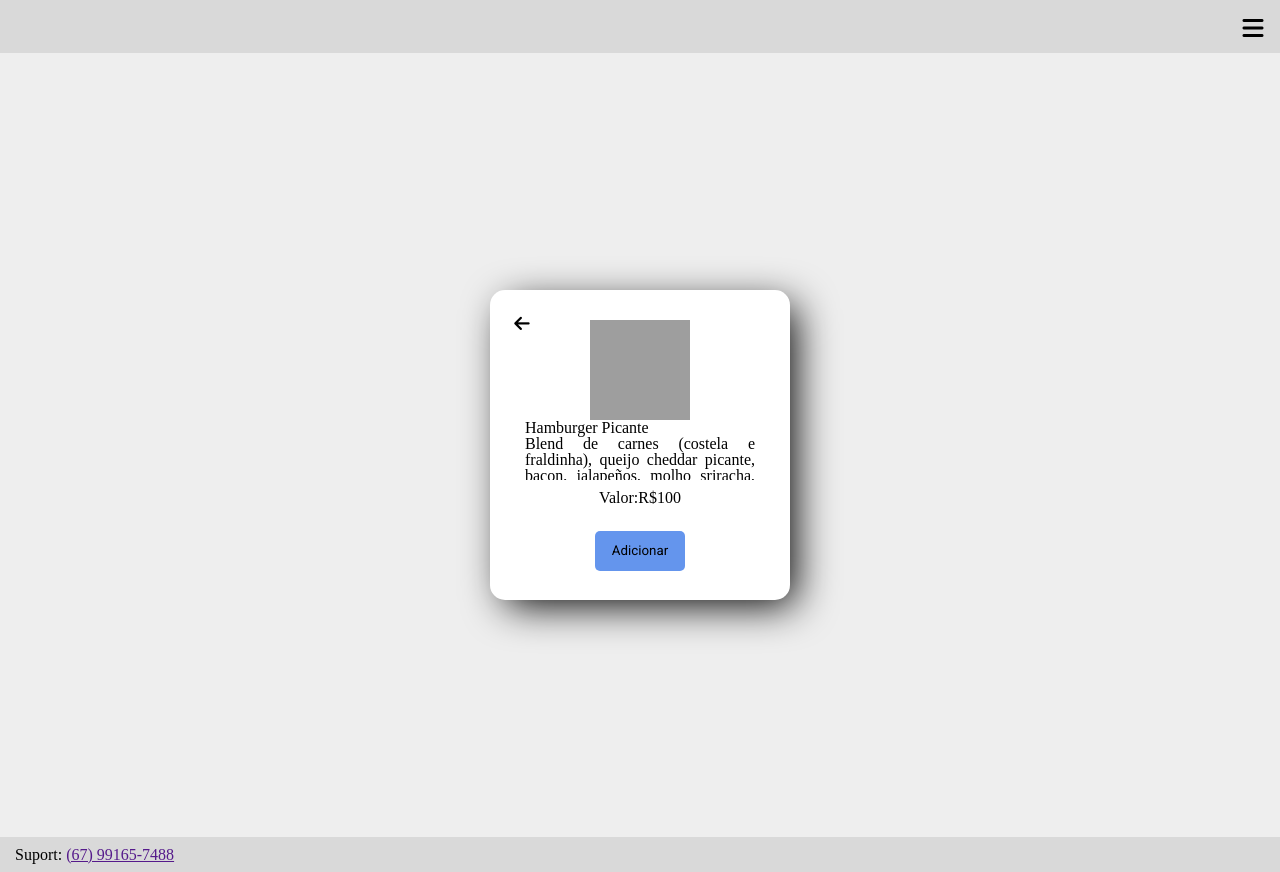
After one commit to AntonioV1ctor/QuickMenu, a PHP site: page /view/pages/user/food.php in a window 1280 px wide. The commit adds this page. Run offline with PHP 8.4, Linux system fonts and the light colour scheme; some libraries are stand-ins or nearby versions; grey boxes are pictures that could not be loaded.

Commit message:
Add choice area and other modifications.

```diff
--- /dev/null
+++ b/view/assets/css/pages/Food.css
@@ -0,0 +1,75 @@
+.food-option-conatiner{
+    width: 100%;
+    height: 98vh;
+    display: flex;
+    align-items: center;
+    justify-content: center;
+    background-color: var(--box-default-color);
+
+}
+
+.food-option-box{
+    width: 300px;
+    height: 310px;
+    background-color: #FFFFFF;
+    display: flex;
+    align-items: center;
+    justify-content: center;
+    border-radius: 15px;
+    box-shadow: 10px 10px 40px -5px;
+    position: relative;
+}
+
+.food-options-products-img{
+    height: 100px;
+    width: 100px;
+}
+
+.food-option-chosed{
+    display: flex;
+    justify-content: center;
+    align-items: center;
+    flex-direction: column;
+    gap: 25px;
+}
+
+#food-option-back-to-menu{
+    position: absolute;
+    top: 25px;
+    left: 25px;
+    scale: 110%;
+    cursor: pointer;
+}
+
+.food-option-align{
+    width: 100%;
+    display: flex;
+    align-items: center;
+    justify-content: center;
+    flex-direction: column;
+}
+
+.food-option-button-choice{
+    height: 40px;
+    width: 90px;
+    background-color: cornflowerblue;
+    transition: 0.5s;
+    border: none;
+    border-radius: 5px;
+
+}
+
+.food-option-button-choice:hover{
+    scale: 101%;
+    -webkit-box-shadow: 4px 5px 5px 0px rgba(0,0,0,0.46);
+    -moz-box-shadow: 4px 5px 5px 0px rgba(0,0,0,0.46);
+    box-shadow: 4px 5px 5px 0px rgba(0,0,0,0.46);
+}
+
+.food-option-ingredients-div{
+    overflow-y: scroll;
+    width: 230px;
+    height: 60px;
+    text-align: justify;
+    margin-bottom: 10px;
+}
--- a/view/assets/css/pages/Home.css
+++ b/view/assets/css/pages/Home.css
@@ -1,6 +1,6 @@
 .login-home-container{
     width: 100%;
-    height: 88vh;
+    height: 98vh;
     display: flex;
     align-items: center;
     justify-content: center;
--- a/view/assets/css/pages/Menu.css
+++ b/view/assets/css/pages/Menu.css
@@ -8,8 +8,9 @@
     justify-content: center;
     align-items: center;
     display: flex;
-    height: 88vh;
+    height: 98vh;
     width: 100%;
+    flex-direction: column;
 }
 
 .menu-options-box {
--- a/view/assets/css/pages/UserHome.css
+++ b/view/assets/css/pages/UserHome.css
@@ -5,11 +5,12 @@
 
 .user-home-container {
     width: 100%;
-    height: 88vh;
+    height: 98vh;
     display: flex;
     align-items: center;
     justify-content: center;
     background-color: var(--box-default-color);
+    flex-direction: column;
 }
 
 .user-home-box {
@@ -83,3 +84,31 @@
     z-index: 1;
     box-shadow: 1px 1px 5px black;
 }
+
+.user-home-restaurant-name{
+    font-family: "Roboto", sans-serif;
+    font-size: 25px;
+    margin-bottom: 5px;
+    color: #5a3434;
+}
+
+
+.user-home-restaurant-img{
+    width: 50px;
+    height: 50px;
+}
+
+.user-home-restaurant-logo-area{
+    display: flex;
+    align-items: center;
+    justify-content: center;
+    flex-direction: column;
+    width: 45%;
+    margin-bottom: 10px;
+}
+
+@media screen and (max-width:768px) {
+    .user-home-restaurant-logo-area{
+        width: 90%;
+    }
+}
--- a/view/assets/css/style.css
+++ b/view/assets/css/style.css
@@ -2,6 +2,7 @@
 @import url('pages/Adm.css');
 @import url('pages/Menu.css');
 @import url('pages/Home.css');
+@import url('pages/Food.css');
 @import url('pages/UserHome.css');
 @import url('pages/ChiefHome.css');
 @import url('components/head.css');
--- /dev/null
+++ b/view/assets/js/user-food.js
@@ -0,0 +1,6 @@
+let menu_options = document.getElementById('food-option-back-to-menu');
+
+menu_options.addEventListener('click', function(){
+    window.location.href = "menu.php";
+    console.log('Redirecting...')
+})
--- /dev/null
+++ b/view/pages/user/food.php
@@ -0,0 +1,26 @@
+<!-- Aqui Danilo voce teria que fazer algo semelhante ao que voce fez com a conexao de index.php com menu.php so que agora voce vai ter que fazer isso com menu.php com food.php -->
+<?php include_once "./../../components/head.php"; ?>
+
+<body>
+    <?php include_once('./../../components/user_navbar.php'); ?>
+    <div class="food-option-conatiner">
+        <div class="food-option-box">
+            <i id="food-option-back-to-menu" class="fa-solid fa-arrow-left"></i>
+            <form class="food-option-chosed" action="" method="post">
+                <div class="food-option-align">
+                    <img class="food-options-products-img" src="https://encurtador.com.br/IKbQk" alt="food">
+                    <div class="food-option-ingredients-div">
+                        <h1><strong>Hamburger Picante</strong></h1>
+                        <p>Blend de carnes (costela e fraldinha), queijo cheddar picante, bacon, jalapeños, molho sriracha, cebola caramelizada, pimenta calabresa, servido no pão brioche.</p>
+                    </div>
+                    <h1>Valor:R$100</h1>
+                </div>
+                <input class="food-option-button-choice" type="submit" value="Adicionar">
+            </form>
+        </div>
+    </div>
+    <script src="/view/assets/js/user-food.js"></script>
+    <?php include_once "./../../components/footer.php"; ?>
+</body>
+
+</html>
```
Also changed, not shown: view/pages/user/index.php (+7 -0 lines), view/pages/user/menu.php (+7 -1 lines).
